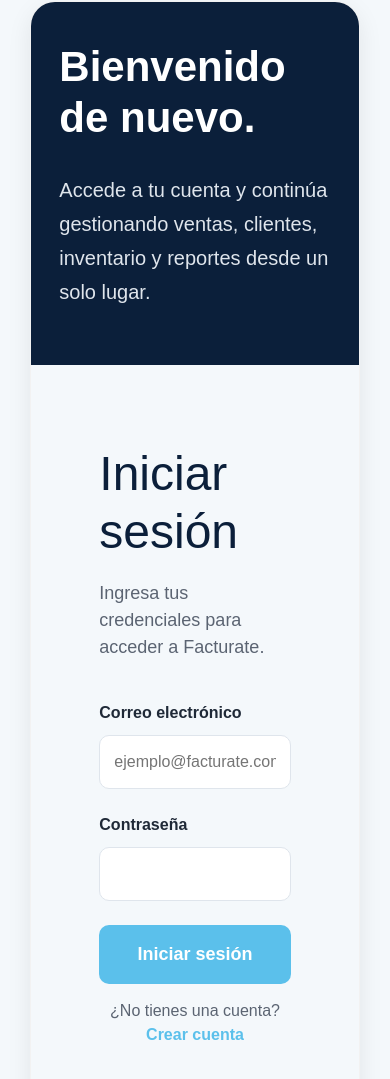
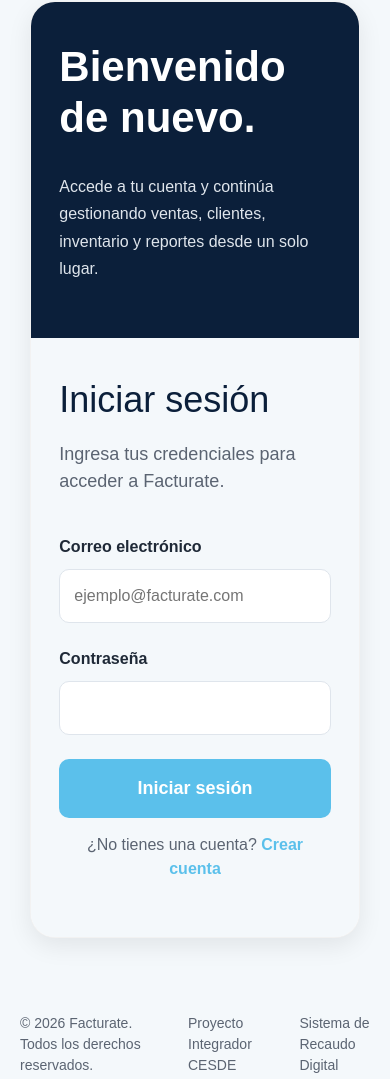
Before and after one commit to julianzapatamunera-cloud/facturate-web, a plain HTML site: page login.html in a window 390 px wide. Shown: the part 246-1325 px from the top of the page. Drawn offline with nearby package versions, Linux system fonts and the light colour scheme.

Commit message:
Página login responsive finalizada

```diff
--- a/login.css
+++ b/login.css
@@ -236,4 +236,19 @@
         font-size: 14px;
     }
 
+    /*Reducir el espacio interno del formulario*/
+    .login-formulario {
+        padding: 40px;
+    }
+
+    /*Reducir el tamaño del título del formulario*/
+    .login-formulario h2 {
+        font-size: 36px;
+    }
+
+    /*Reducir el tamaño del texto descriptivo del panel azul*/
+    .login-info p {
+        font-size: 16px;
+    }
+
 }
```
